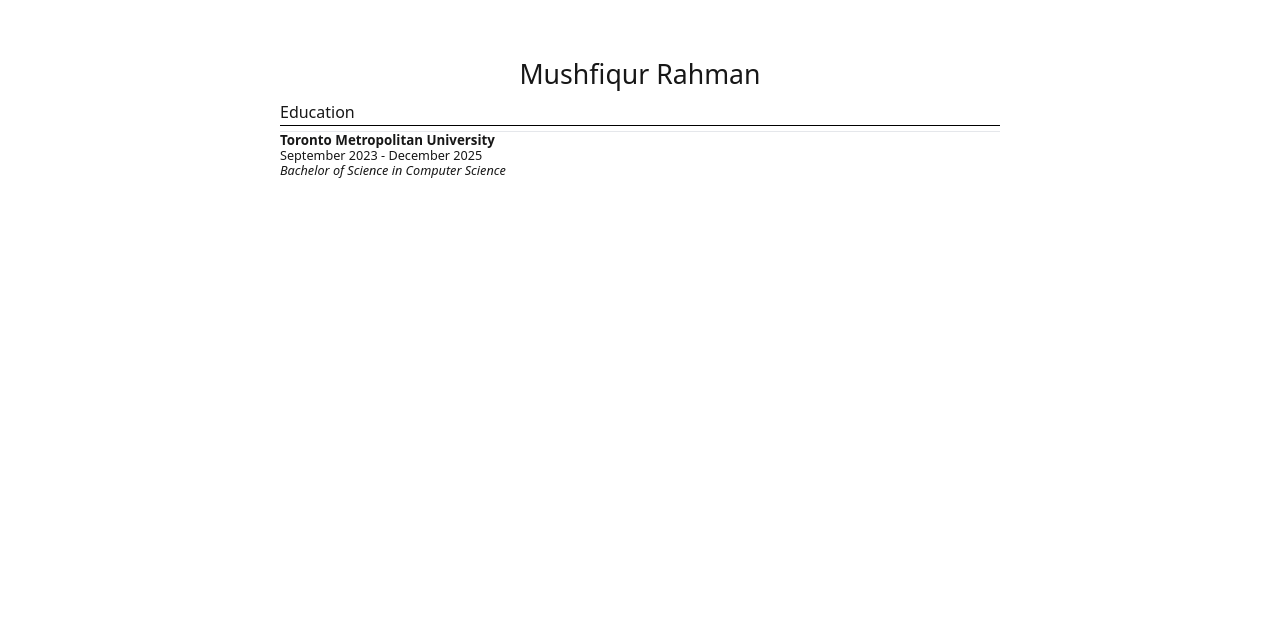
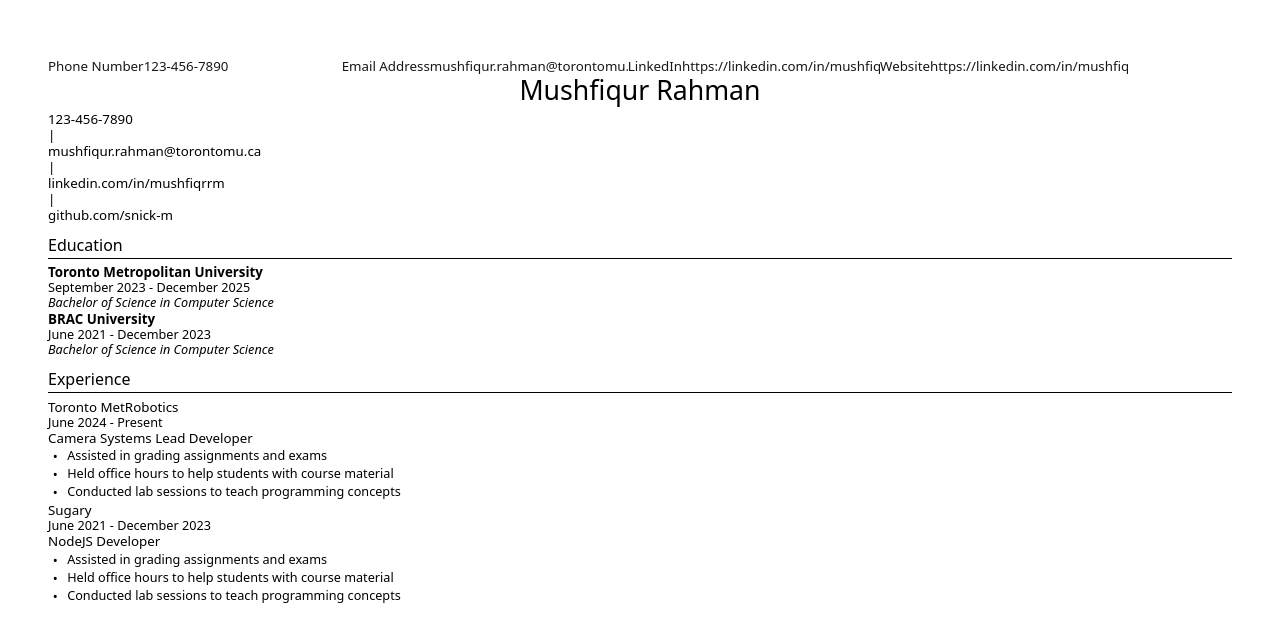
Before and after one commit to snick-m/resume-customizer, a Next.js app: page / in a window 1280 px wide. Shown: the top 642 px of the page. Built offline with nearby package versions, Linux system fonts and the light colour scheme.

Commit message:
Formatted Education and Experiences completely as well as Contact

```diff
--- a/src/app/globals.css
+++ b/src/app/globals.css
@@ -22,8 +22,15 @@
     line-height: 1.2;
 }
 
+.resume {
+    min-width: 8.5in;
+    min-height: 11in;
+    color: black;
+    background-color: white;
+}
+
 body {
-    max-width: 8.5in;
+    max-width: 15in;
     margin: 0 auto;
     padding: 0.6in 0.5in;
     font-size: 10pt;
--- a/src/app/page.tsx
+++ b/src/app/page.tsx
@@ -1,26 +1,42 @@
 "use client";
 
 import ContactInfo from "@/components/ContactInfo";
-import Education from "@/components/Education";
+import ContactInfoForm from "@/components/ContactInfoForm";
+import { EducationList } from "@/components/EducationList";
+import { ExperienceList } from "@/components/ExperienceList";
 
 export default function Home() {
+  // // addEducation({
+  // //   degree: "Bachelor of Science",
+  // //   fieldOfStudy: "Computer Science",
+  // //   school: "Toronto Metropolitan University",
+  // //   startDate: "September 2023",
+  // //   endDate: "December 2025",
+  // // });
+
+  // // addEducation({
+  // //   degree: "Bachelor of Science",
+  // //   fieldOfStudy: "Computer Science",
+  // //   school: "BRAC University",
+  // //   startDate: "June 2021",
+  // //   endDate: "December 2023",
+  // // });
+
   return (
-    <main className="resume text-sm">
-      <h1 className="font-bold mb-6">Mushfiqur Rahman</h1>
+    <div className="flex flex-col xl:flex-row justify-center items-start gap-4">
+      <ContactInfoForm />
+      <div className="h-12"></div>
+      <main className="resume text-sm p-4">
+        <h1 className="font-bold mb-2 mt-6 text-4xl">Mushfiqur Rahman</h1>
 
-      <ContactInfo
-        phone="416-576-4190"
-        email="mushfiqur.rahman@torontomu.ca"
-        linkedin="https://linkedin.com/in/mushfiqrrm"
-        github="https://github.com/snick-m" />
+        <div className="mx-4">
+          <ContactInfo />
 
-      <Education
-        degree="Bachelor of Science"
-        fieldOfStudy="Computer Science"
-        school="Toronto Metropolitan University"
-        startDate="September 2023"
-        endDate="December 2025"
-      />
-    </main>
+          <EducationList />
+
+          <ExperienceList />
+        </div>
+      </main>
+    </div>
   );
 }
--- a/src/components/ContactInfo.tsx
+++ b/src/components/ContactInfo.tsx
@@ -1,4 +1,5 @@
 import { useContactInfoStore } from "@/stores/store";
+import { Fragment } from "react";
 
 // Replace the content of your React component here
 interface ContactInfoProps {
@@ -9,15 +10,15 @@ interface ContactInfoProps {
   website?: string;
 }
 
-function Component() {
-  const contactInfoState = useContactInfoStore();
+function ContactInfoComponent() {
+  const contactInfo = useContactInfoStore();
 
   const processedData = {
-    phone: contactInfoState.phone,
-    email: mailTo(contactInfoState.email || ''),
-    linkedin: shortened(contactInfoState.linkedin || ''),
-    github: shortened(contactInfoState.github || ''),
-    website: shortened(contactInfoState.website || ''),
+    phone: contactInfo.phone,
+    email: mailTo(contactInfo.email || ''),
+    linkedin: shortened(contactInfo.linkedin || ''),
+    github: shortened(contactInfo.github || ''),
+    website: shortened(contactInfo.website || ''),
   };
 
   function mailTo(email: string) {
@@ -31,17 +32,17 @@ function Component() {
   }
 
   return (
-    <div className="flex flex-row justify-center space-x-4">
+    <div className="flex flex-row justify-center space-x-1">
       {Object.entries(processedData).map((value, i) => {
-        return <>
+        return <Fragment key={i}>
           {(i > 0 && value[1]) && <span>|</span>}
           <div key={value[0]} className="text-center text-nowrap">
             {value[1]}
           </div>
-        </>
+        </Fragment>
       })}
     </div>
   );
 }
 
-export default Component;
+export default ContactInfoComponent;
--- /dev/null
+++ b/src/components/ContactInfoForm.tsx
@@ -0,0 +1,38 @@
+import { useContactInfoStore } from "@/stores/store";
+
+
+export default function ContactInfoForm() {
+  const contactInfo = useContactInfoStore();
+
+  return (
+    <div className="grid grid-flow-row grid-cols-2 justify-items-stretch content-start w-full gap-4">
+      <label htmlFor="phone" className="row-start-1 text-center">Phone Number</label>
+      <input className="p-2 rounded-lg row-start-2 text-black"
+        value={contactInfo.phone}
+        name="phone"
+        type="text" placeholder="Phone Number"
+        onChange={(e) => contactInfo.setInfo({ phone: e.target.value })} />
+
+      <label htmlFor="email" className="row-start-1 text-center">Email Address</label>
+      <input className="p-2 rounded-lg row-start-2 text-black"
+        value={contactInfo.email}
+        name="email"
+        type="email" placeholder="Email Address"
+        onChange={(e) => contactInfo.setInfo({ email: e.target.value })} />
+
+      <label htmlFor="linkedin" className="row-start-3 text-center">LinkedIn</label>
+      <input className="p-2 rounded-lg row-start-4 text-black"
+        value={contactInfo.linkedin}
+        name="linkedin"
+        type="text" placeholder="LinkedIn Profile Address"
+        onChange={(e) => contactInfo.setInfo({ linkedin: e.target.value })} />
+
+      <label htmlFor="website" className="row-start-3 text-center">Website</label>
+      <input className="p-2 rounded-lg row-start-4 text-black"
+        value={contactInfo.linkedin}
+        name="website"
+        type="text" placeholder="Personal Website Link"
+        onChange={(e) => contactInfo.setInfo({ website: e.target.value })} />
+    </div>
+  )
+}
--- a/src/components/Education.tsx
+++ b/src/components/Education.tsx
@@ -11,8 +11,6 @@ interface EducationProps {
 const Education: React.FC<EducationProps> = ({ school, degree, fieldOfStudy, startDate, endDate }) => {
   return (
     <>
-      <h2 className='font-bold'>Education</h2>
-      <hr />
       <div className="flex justify-between mt-2">
         <div className="position">{school}</div>
         <div className="date">{startDate} - {endDate}</div>
--- /dev/null
+++ b/src/components/EducationList.tsx
@@ -0,0 +1,26 @@
+import { useEducationStore } from "@/stores/store"
+import Education from "@/components/Education";
+
+export function EducationList() {
+  const education = useEducationStore();
+
+  return (
+    <div>
+      {education.entries.length > 0 &&
+        <h2 className='font-bold border-b-1 text-base'>Education</h2>
+      }
+      <div className="ms-4 me-2">
+        {education.entries.map((entry, i) => (
+          <Education
+            key={i}
+            degree={entry.degree}
+            fieldOfStudy={entry.fieldOfStudy}
+            school={entry.school}
+            startDate={entry.startDate}
+            endDate={entry.endDate || "Present"}
+          />
+        ))}
+      </div>
+    </div>
+  )
+}
--- a/src/components/Experience.tsx
+++ b/src/components/Experience.tsx
@@ -0,0 +1,22 @@
+import React from 'react';
+import { ExperienceEntry } from '@/stores/store';
+
+
+const Education: React.FC<ExperienceEntry> = ({ company, position, startDate, endDate, points }) => {
+  return (
+    <div className=''>
+      <div className="grid grid-flow-col content-between mt-2">
+        <div className="font-bold text-sm">{company}</div>
+        <div className="date justify-self-end">{startDate} - {endDate}</div>
+      </div>
+      <div className="text-xs italic">{position}</div>
+      <ul className='mt-1'>
+        {points.map((point, i) => (
+          <li key={i}>{point}</li>
+        ))}
+      </ul>
+    </div>
+  );
+};
+
+export default Education;
--- /dev/null
+++ b/src/components/ExperienceList.tsx
@@ -0,0 +1,26 @@
+import { useExperienceStore } from "@/stores/store"
+import Experience from "@/components/Experience";
+
+export function ExperienceList() {
+  const experience = useExperienceStore();
+
+  return (
+    <div>
+      {experience.entries.length > 0 &&
+        <h2 className='font-bold border-b-1 text-base'>Experience</h2>
+      }
+      <div className="ms-4 me-2">
+        {experience.entries.map((entry, i) => (
+          <Experience
+            key={i}
+            company={entry.company}
+            position={entry.position}
+            startDate={entry.startDate}
+            endDate={entry.endDate || "Present"}
+            points={entry.points}
+          />
+        ))}
+      </div>
+    </div >
+  )
+}
--- a/src/stores/store.ts
+++ b/src/stores/store.ts
@@ -1,7 +1,6 @@
-import { ContactInfo } from '@/components/ContactInfo';
 import { create } from 'zustand';
 
-interface EducationEntry {
+export interface EducationEntry {
   school: string;
   degree: string;
   fieldOfStudy: string;
@@ -9,7 +8,7 @@ interface EducationEntry {
   endDate?: string;
 }
 
-interface ExperienceEntry {
+export interface ExperienceEntry {
   company: string;
   position: string;
   startDate: string;
@@ -17,13 +16,13 @@ interface ExperienceEntry {
   points: string[];
 }
 
-interface ProjectEntry {
+export interface ProjectEntry {
   title: string;
   points: string[];
   link?: string;
 }
 
-interface AchievementEntry {
+export interface AchievementEntry {
   title: string;
   event: string;
   points: string[];
@@ -57,7 +56,7 @@ interface AchievementState {
   removeEntry: (index: number) => void;
 }
 
-interface ContactInfo {
+export interface ContactInfo {
   phone?: string;
   email?: string;
   linkedin?: string;
@@ -89,7 +88,22 @@ export const useLayoutStore = create<LayoutState>((set) => ({
 }));
 
 export const useEducationStore = create<EducationState>((set) => ({
-  entries: [],
+  entries: [
+    {
+      school: 'Toronto Metropolitan University',
+      degree: 'Bachelor of Science',
+      fieldOfStudy: 'Computer Science',
+      startDate: 'September 2023',
+      endDate: 'December 2025'
+    },
+    {
+      school: 'BRAC University',
+      degree: 'Bachelor of Science',
+      fieldOfStudy: 'Computer Science',
+      startDate: 'June 2021',
+      endDate: 'December 2023'
+    }
+  ],
   addEntry: (entry) => set((state) => ({ entries: [...state.entries, entry] })),
   updateEntry: (index, entry) => set((state) => {
     const entries = [...state.entries];
@@ -104,7 +118,29 @@ export const useEducationStore = create<EducationState>((set) => ({
 }));
 
 export const useExperienceStore = create<ExperienceState>((set) => ({
-  entries: [],
+  entries: [
+    {
+      company: 'Toronto MetRobotics',
+      position: 'Camera Systems Lead Developer',
+      startDate: 'June 2024',
+      points: [
+        'Assisted in grading assignments and exams',
+        'Held office hours to help students with course material',
+        'Conducted lab sessions to teach programming concepts'
+      ]
+    },
+    {
+      company: 'Sugary',
+      position: 'NodeJS Developer',
+      startDate: 'June 2021',
+      endDate: 'December 2023',
+      points: [
+        'Assisted in grading assignments and exams',
+        'Held office hours to help students with course material',
+        'Conducted lab sessions to teach programming concepts'
+      ]
+    }
+  ],
   addEntry: (entry) => set((state) => ({ entries: [...state.entries, entry] })),
   updateEntry: (index, entry) => set((state) => {
     const entries = [...state.entries];
@@ -149,10 +185,10 @@ export const useAchievementStore = create<AchievementState>((set) => ({
 }));
 
 export const useContactInfoStore = create<ContactInfoState>((set) => ({
-  phone: '',
-  email: '',
-  linkedin: '',
-  github: '',
+  phone: '123-456-7890',
+  email: 'mushfiqur.rahman@torontomu.ca',
+  linkedin: 'https://linkedin.com/in/mushfiqrrm',
+  github: 'https://github.com/snick-m ',
   website: '',
   setInfo: (info) => set(info),
 }));
```
Also changed, not shown: src/components/AchievementList.tsx (added, +24 -0 lines), src/components/ProjectList.tsx (added, +24 -0 lines).
